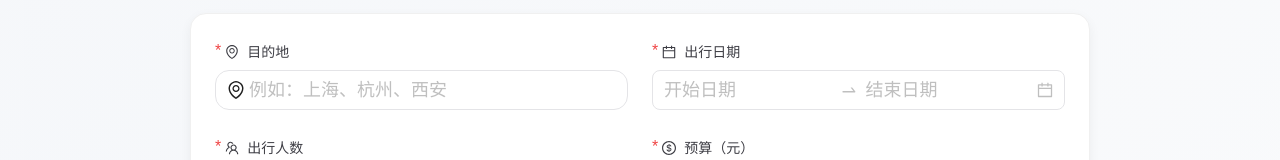
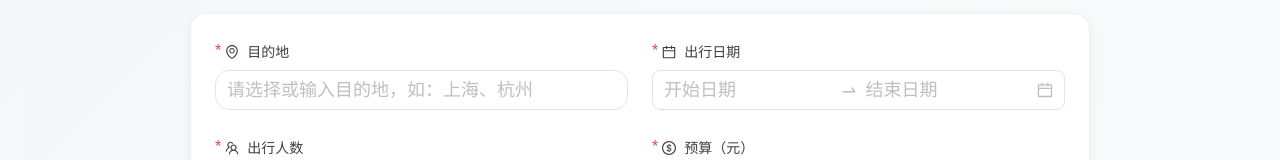
Before and after one commit to lingebeng/AI-Travel-Planner, a React (Vite) app in the folder frontend/: page /planner in a window 1280 px wide. Shown: the part 235-395 px from the top of the page. Built offline with nearby package versions, Linux system fonts and the light colour scheme.

Commit message:
[feat] 优化目的地选择与地点位置查询

```diff
--- a/frontend/src/pages/ItineraryPage.tsx
+++ b/frontend/src/pages/ItineraryPage.tsx
@@ -140,10 +140,13 @@ const ItineraryPage: React.FC = () => {
     editForm.resetFields();
   };
 
-  // Handle location click from timeline
+  // Handle location click from timeline - 直接打开外部地图
   const handleLocationClick = (item: any) => {
-    setMapDrawerVisible(true);
-    // Map will automatically focus on this location
+    const location = item.location || item.title;
+    // 打开高德地图
+    const amapUrl = `https://uri.amap.com/search?keyword=${encodeURIComponent(location)}&city=&coordinate=gaode`;
+    window.open(amapUrl, '_blank');
+    message.success(`正在打开地图: ${location}`);
   };
 
   // Get icon for item type
@@ -380,10 +383,7 @@ const ItineraryPage: React.FC = () => {
                               <Button
                                 type="link"
                                 icon={<EnvironmentOutlined />}
-                                onClick={(e) => {
-                                  e.stopPropagation();
-                                  handleLocationClick(item);
-                                }}
+                                onClick={() => handleLocationClick(item)}
                                 style={{ padding: 0 }}
                               >
                                 {item.location}
--- a/frontend/src/pages/PlannerPage.tsx
+++ b/frontend/src/pages/PlannerPage.tsx
@@ -13,7 +13,8 @@ import {
   Row,
   Col,
   Tooltip,
-  Progress
+  Progress,
+  AutoComplete
 } from 'antd';
 import {
   AudioOutlined,
@@ -34,6 +35,37 @@ import './PlannerPage.scss';
 const { Title, Paragraph, Text } = Typography;
 const { RangePicker } = DatePicker;
 const { TextArea } = Input;
+
+// 热门城市列表，按拼音首字母分组
+const POPULAR_CITIES = [
+  // A-D
+  { value: '北京', label: '北京 Beijing', pinyin: 'beijing', initial: 'B' },
+  { value: '成都', label: '成都 Chengdu', pinyin: 'chengdu', initial: 'C' },
+  { value: '重庆', label: '重庆 Chongqing', pinyin: 'chongqing', initial: 'C' },
+  { value: '长沙', label: '长沙 Changsha', pinyin: 'changsha', initial: 'C' },
+  { value: '大连', label: '大连 Dalian', pinyin: 'dalian', initial: 'D' },
+  // G-H
+  { value: '广州', label: '广州 Guangzhou', pinyin: 'guangzhou', initial: 'G' },
+  { value: '桂林', label: '桂林 Guilin', pinyin: 'guilin', initial: 'G' },
+  { value: '杭州', label: '杭州 Hangzhou', pinyin: 'hangzhou', initial: 'H' },
+  // K-N
+  { value: '昆明', label: '昆明 Kunming', pinyin: 'kunming', initial: 'K' },
+  { value: '拉萨', label: '拉萨 Lasa', pinyin: 'lasa', initial: 'L' },
+  { value: '丽江', label: '丽江 Lijiang', pinyin: 'lijiang', initial: 'L' },
+  { value: '南京', label: '南京 Nanjing', pinyin: 'nanjing', initial: 'N' },
+  // Q-S
+  { value: '青岛', label: '青岛 Qingdao', pinyin: 'qingdao', initial: 'Q' },
+  { value: '三亚', label: '三亚 Sanya', pinyin: 'sanya', initial: 'S' },
+  { value: '上海', label: '上海 Shanghai', pinyin: 'shanghai', initial: 'S' },
+  { value: '深圳', label: '深圳 Shenzhen', pinyin: 'shenzhen', initial: 'S' },
+  { value: '苏州', label: '苏州 Suzhou', pinyin: 'suzhou', initial: 'S' },
+  // T-Z
+  { value: '天津', label: '天津 Tianjin', pinyin: 'tianjin', initial: 'T' },
+  { value: '武汉', label: '武汉 Wuhan', pinyin: 'wuhan', initial: 'W' },
+  { value: '西安', label: '西安 Xian', pinyin: 'xian', initial: 'X' },
+  { value: '厦门', label: '厦门 Xiamen', pinyin: 'xiamen', initial: 'X' },
+  { value: '郑州', label: '郑州 Zhengzhou', pinyin: 'zhengzhou', initial: 'Z' },
+];
 
 const PlannerPage: React.FC = () => {
   const navigate = useNavigate();
@@ -276,10 +308,23 @@ const PlannerPage: React.FC = () => {
                   name="destination"
                   rules={[{ required: true, message: '请输入目的地' }]}
                 >
-                  <Input
-                    placeholder="例如：上海、杭州、西安"
+                  <AutoComplete
+                    options={POPULAR_CITIES.map(city => ({
+                      value: city.value,
+                      label: city.label
+                    }))}
+                    placeholder="请选择或输入目的地，如：上海、杭州"
                     size="large"
-                    prefix={<EnvironmentOutlined />}
+                    filterOption={(inputValue, option) => {
+                      if (!option) return false;
+                      const input = inputValue.toLowerCase();
+                      const city = POPULAR_CITIES.find(c => c.value === option.value);
+                      if (!city) return option.value.includes(inputValue);
+                      // 支持中文名、拼音、首字母搜索
+                      return city.value.includes(inputValue) ||
+                             city.pinyin.includes(input) ||
+                             city.initial.toLowerCase() === input;
+                    }}
                   />
                 </Form.Item>
               </Col>
```
